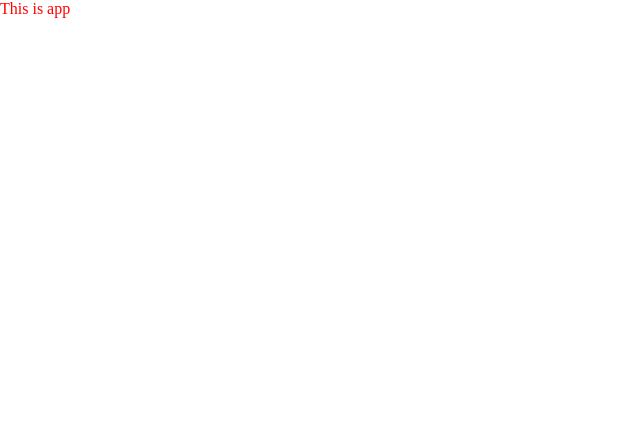
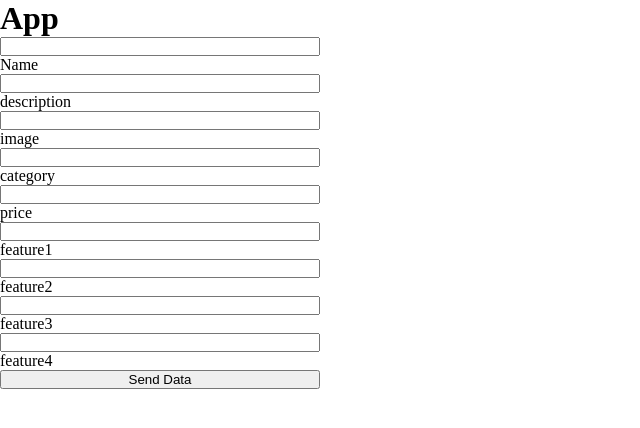
Before and after one commit to FarNys/MiniShop_Client, a React (Create React App) app: page / in a window 1280 px wide. Shown: the top 428 px of the page, without its empty margins (0-640 px from the left). Built offline with nearby package versions, Linux system fonts and the light colour scheme.

Commit message:
add_product

```diff
--- a/src/App.js
+++ b/src/App.js
@@ -1,7 +1,13 @@
 import React from "react";
+import SendData from "./components/SendData";
 
 const App = () => {
-  return <div>This is app</div>;
+  return (
+    <div>
+      <h1>App</h1>
+      <SendData />
+    </div>
+  );
 };
 
 export default App;
--- a/src/Index.scss
+++ b/src/Index.scss
@@ -2,5 +2,4 @@
   padding: 0;
   margin: 0;
   box-sizing: border-box;
-  color: red;
 }
--- /dev/null
+++ b/src/components/SendData.js
@@ -0,0 +1,65 @@
+import React, { useState } from "react";
+
+const SendData = (e) => {
+  const [data, setdata] = useState({
+    name: "",
+    description: "",
+    image: "",
+    category: "",
+    price: "",
+    featuresArr: [],
+  });
+  const [features, setfeatures] = useState({});
+  const changeHandler = (e) => {
+    setdata({ ...data, [e.target.name]: e.target.value });
+    console.log(data);
+  };
+  const changeFeatures = (e) => {
+    setfeatures({ ...features, [e.target.name]: e.target.value });
+    console.log(features);
+  };
+  const sendHandler = (e) => {
+    e.preventDefault();
+    data.featuresArr = [];
+    for (let i in features) {
+      data.featuresArr.push(features[i]);
+    }
+    console.log(data);
+  };
+  return (
+    <div>
+      <form
+        style={{ display: "flex", flexDirection: "column", width: "320px" }}
+      >
+        <input
+          type="text"
+          name="name"
+          onChange={changeHandler}
+          //   value={data.name}
+        />
+        <label htmlFor="name">Name</label>
+        <input type="text" name="description" onChange={changeHandler} />
+        <label htmlFor="description">description</label>
+        <input type="text" name="image" onChange={changeHandler} />
+        <label htmlFor="image">image</label>
+        <input type="text" name="category" onChange={changeHandler} />
+        <label htmlFor="category">category</label>
+        <input type="number" name="price" onChange={changeHandler} />
+        <label htmlFor="price">price</label>
+        <input type="text" name="feature1" onChange={changeFeatures} />
+        <label htmlFor="feature1">feature1</label>
+        <input type="text" name="feature2" onChange={changeFeatures} />
+        <label htmlFor="feature2">feature2</label>
+        <input type="text" name="feature3" onChange={changeFeatures} />
+        <label htmlFor="feature3">feature3</label>
+        <input type="text" name="feature4" onChange={changeFeatures} />
+        <label htmlFor="feature4">feature4</label>
+        <button type="submit" onClick={sendHandler}>
+          Send Data
+        </button>
+      </form>
+    </div>
+  );
+};
+
+export default SendData;
```
